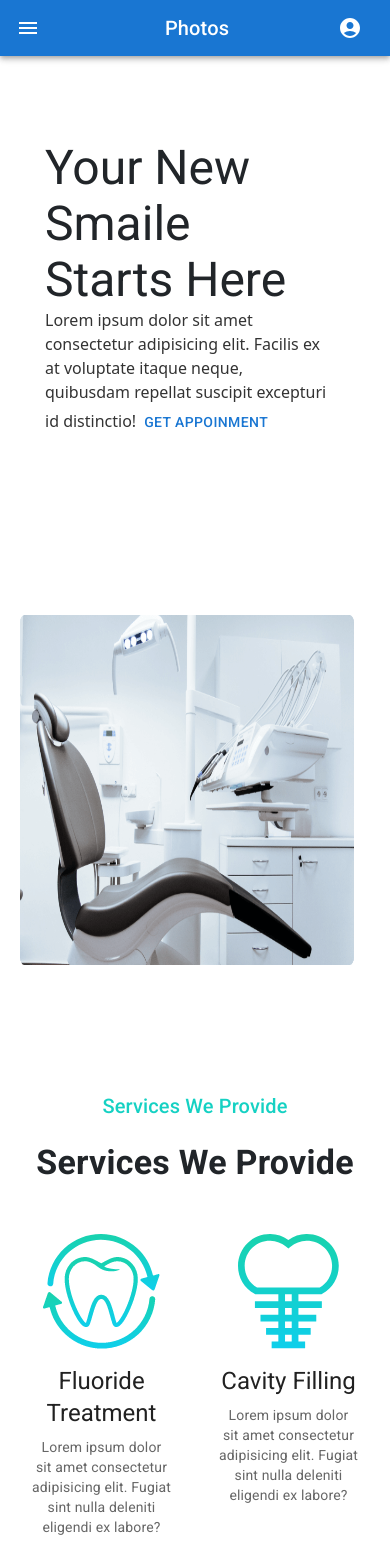
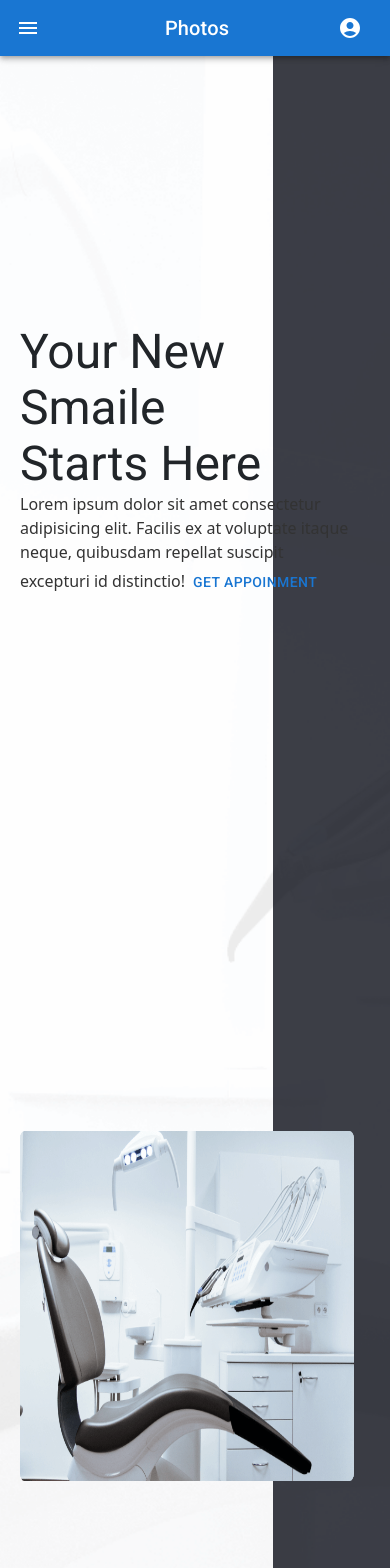
Before and after one commit to tarek421/doctor-portal-client, a React (Create React App) app: page / in a window 390 px wide. Shown: the top 1568 px of the page. Built offline with nearby package versions, Linux system fonts and the light colour scheme.

Commit message:
end header

```diff
--- a/package.json
+++ b/package.json
@@ -5,6 +5,11 @@
   "dependencies": {
     "@emotion/react": "^11.7.1",
     "@emotion/styled": "^11.6.0",
+    "@fortawesome/fontawesome-svg-core": "^1.2.36",
+    "@fortawesome/free-brands-svg-icons": "^5.15.4",
+    "@fortawesome/free-regular-svg-icons": "^5.15.4",
+    "@fortawesome/free-solid-svg-icons": "^5.15.4",
+    "@fortawesome/react-fontawesome": "^0.1.17",
     "@mui/icons-material": "^5.3.1",
     "@mui/material": "^5.3.1",
     "@mui/styled-engine-sc": "^5.3.0",
--- a/src/pages/Home/ApoinmentBanar/ApointmentBanar.js
+++ b/src/pages/Home/ApoinmentBanar/ApointmentBanar.js
@@ -13,7 +13,6 @@ import bg from "../../../images/appointment-bg.png";
 const ApointmentBanar = () => {
   const apointmentBg = {
     backgroundImage: `url(${bg})`,
-    backgroundSize: 'cover',
     backgroundRepeat: 'no-repeat',
     backgroundPosition:'left center',
     marginTop: 150,
--- /dev/null
+++ b/src/pages/Home/Banner/Banner.css
@@ -0,0 +1,21 @@
+.background {
+   height:100%;
+   width:100%;
+   background-image: url(../../../images/bg.png);
+   background-repeat: no-repeat;
+   background-size: cover;
+   background-position: center center;
+   position:relative;
+   z-index: -1;
+}
+.background::after {
+   height:100%;
+   content:' ';
+   position: absolute;
+   top: 0;
+   width: 30%;
+}
+.background::after {
+   right: 0;
+   background-color: rgb(12 14 24 / 80%);
+}
--- a/src/pages/Home/Banner/Banner.js
+++ b/src/pages/Home/Banner/Banner.js
@@ -3,7 +3,7 @@ import Box from "@mui/material/Box";
 import Grid from "@mui/material/Grid";
 import { Button, Container, Typography } from "@mui/material";
 import chair from "../../../images/chair.png";
-import bg from "../../../images/bg.png";
+import './Banner.css';
 
 const Banner = () => {
   const flex = {
@@ -11,13 +11,15 @@ const Banner = () => {
     display: "flex",
     alignItems: "center",
     padding: "0 20px",
-    height:500
+    height:'100vh',
+    zIndex:1
   };
   return (
-    <Container sx={{ flexGrow: 1 }}>
+    <div className="background">
+      <Container sx={{ flexGrow: 1 }}>
       <Grid container spacing={2}>
         <Grid style={flex} item xs={12} md={5}>
-          <Box style={{padding:'0 25px'}}>
+          <Box>
             <Typography variant="h3">
               Your New Smaile <br />
               Starts Here
@@ -35,6 +37,7 @@ const Banner = () => {
         </Grid>
       </Grid>
     </Container>
+    </div>
   );
 };
 
--- /dev/null
+++ b/src/pages/Home/Contact/Contact.css
@@ -0,0 +1,22 @@
+.contact{
+   background-image: url('../../../images/bg.png');
+   background-size: cover;
+   background-repeat: no-repeat;
+   background-position: center center;
+   color: white;
+}
+
+.overly{
+   background-color: rgb(14 22 40 / 75%);
+}
+
+.content{
+   width: 60%;
+   margin: 0 auto;
+}
+
+.contact input, textarea{
+   width: 100%;
+   padding: 10px;
+   margin: 10px;
+}
--- /dev/null
+++ b/src/pages/Home/Contact/Contact.js
@@ -0,0 +1,22 @@
+import React from "react";
+import "./Contact.css";
+
+const Contact = () => {
+  return (
+    <div className="contact">
+      <div className="overly mt-5 p-5">
+        <div className="container content py-5">
+          <h4>Contact Us</h4>
+          <h1>Always Connect with us</h1>
+          <form className="form mt-3" action="" method="get">
+            <input type="text" placeholder="Enter Your Email" />
+            <input type="text" placeholder="Subject" />
+            <textarea placeholder="Message" name="message" rows="6"></textarea>
+          </form>
+        </div>
+      </div>
+    </div>
+  );
+};
+
+export default Contact;
--- /dev/null
+++ b/src/pages/Home/Doctors/Doctors.js
@@ -0,0 +1,40 @@
+import React from 'react';
+import doctor from '../../../images/doctor-small.png';
+
+const Doctors = () => {
+   const doctors=[
+      {
+         image:`${doctor}`,
+         name: 'Caudi',
+         phone: '123-456-454'
+      },
+      {
+         image:`${doctor}`,
+         name: 'Caudi',
+         phone: '123-456-454'
+      },
+      {
+         image:`${doctor}`,
+         name: 'Caudi',
+         phone: '123-456-454'
+      }
+   ]
+   return (
+      <div className="container">
+         <h4 className="mb-5">Our Doctors</h4>
+         <div className="row">
+            {
+               doctors.map(doctor=><div className="col-md-4 col-sm-12">
+               <div className="card text-center border-0">
+                  <img className="w-75 m-auto" src={doctor.image} alt="Doctor" />
+                  <h4>{doctor.name}</h4>
+                  <h6>{doctor.phone}</h6>
+               </div>
+            </div>)
+            }
+         </div>
+      </div>
+   );
+};
+
+export default Doctors;
--- a/src/pages/Home/Home/Home.js
+++ b/src/pages/Home/Home/Home.js
@@ -3,7 +3,10 @@ import Navigation from '../../Shared/Navigation/Navigation';
 import ApointmentBanar from '../ApoinmentBanar/ApointmentBanar';
 import Banner from '../Banner/Banner';
 import Blog from '../Blog/Blog';
+import Doctors from '../Doctors/Doctors';
 import Services from '../Services/Services';
+import Contact from '../Contact/Contact';
+import Footer from '../../Shared/Footer/Footer';
 
 const Home = () => {
    return (
@@ -13,6 +16,9 @@ const Home = () => {
          <Services/>
          <ApointmentBanar/>
          <Blog/>
+         <Doctors/>
+         <Contact/>
+         <Footer/>
       </div>
    );
 };
--- a/src/pages/Home/Services/Services.js
+++ b/src/pages/Home/Services/Services.js
@@ -42,7 +42,7 @@ const Services = () => {
         <Grid
           container
           spacing={{ xs: 2, md: 3 }}
-          columns={{ xs: 4, sm: 8, md: 12 }}
+          columns={{ xs: 1, sm: 8, md: 12 }}
         >
           {services.map((service) => (
             <Service key={service.name} service={service} />
--- /dev/null
+++ b/src/pages/Shared/Footer/Footer.css
@@ -0,0 +1,26 @@
+footer{
+   padding: 0 100px;
+   background-image: url('../../../images/footer-bg.png');
+   background-repeat: no-repeat;
+   background-size: cover;
+}
+.footer a{
+   display: block;
+   text-decoration: none;
+   text-align: left;
+   color: #46322ae8;
+   padding: 3px 0px;
+}
+
+.footer button{
+   padding: 5px 10px;
+   border: 1px solid #a5717196;
+   background: aqua;
+   border-radius: 2px;
+}
+
+.icon{
+   font-size: 45px;
+    color: #2196f3;
+    margin: 10px;
+}
--- /dev/null
+++ b/src/pages/Shared/Footer/Footer.js
@@ -0,0 +1,57 @@
+import { faFacebook, faGooglePlus, faTwitter } from '@fortawesome/free-brands-svg-icons';
+import { FontAwesomeIcon } from '@fortawesome/react-fontawesome'
+import React from 'react';
+import "./Footer.css";
+
+const Footer = () => {
+   return (
+      <div className="footer my-5">
+         <div className="container">
+            <div className="row">
+               <div className="col-md-3 col-sm-12">
+                  <h4 style={{color: '#ff000000'}}>.</h4>
+                  <a href="foo">Emargency Denntal Care</a>
+                  <a href="foo">Check Up</a>
+                  <a href="foo">Treatment of Personal Diseases</a>
+                  <a href="foo">Tooth Extraction</a>
+                  <a href="foo">Check Up</a>
+               </div>
+
+               <div className="col-md-3 col-sm-12">
+                  <h4>Services</h4>
+                  <a href="foo">Emargency Denntal Care</a>
+                  <a href="foo">Check Up</a>
+                  <a href="foo">Treatment of Personal Diseases</a>
+                  <a href="foo">Tooth Extraction</a>
+                  <a href="foo">Check Up</a>
+                  <a href="foo">Check Up</a>
+                  <a href="foo">Check Up</a>
+               </div>
+               <div className="col-md-3 col-sm-12">
+                  <h4>Oral Health</h4>
+                  <a href="foo">Emargency Denntal Care</a>
+                  <a href="foo">Check Up</a>
+                  <a href="foo">Treatment of Personal Diseases</a>
+                  <a href="foo">Tooth Extraction</a>
+                  <a href="foo">Check Up</a>
+                  <a href="foo">Check Up</a>
+                  <a href="foo">Check Up</a>
+               </div>
+               <div className="col-md-3 col-sm-12">
+                  <h4>Our Address</h4>
+                  <p>New York-101010 Hudson Yards</p>
+                  <div className="social-icon mb-5">
+                  <FontAwesomeIcon className="icon" icon={faFacebook} />
+                  <FontAwesomeIcon style={{color:'#ff5722'}} className="icon" icon={faGooglePlus}/>
+                  <FontAwesomeIcon className="icon" icon={faTwitter}/>
+                  </div>
+                  <p className="mt-5 mb-1">Call Now</p>
+                  <button>+2025550295</button>
+               </div>
+            </div>
+         </div>
+      </div>
+   );
+};
+
+export default Footer;
```
Also changed, not shown: 1 other file (tests, documents, lock files or other folders).
